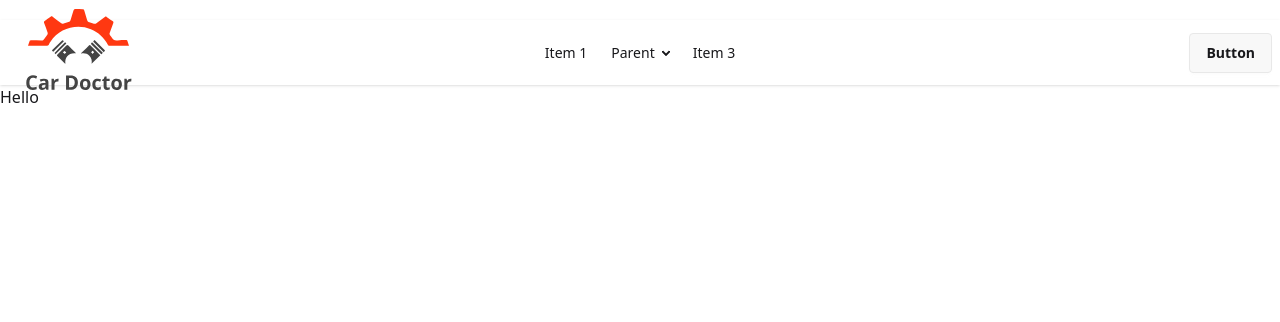
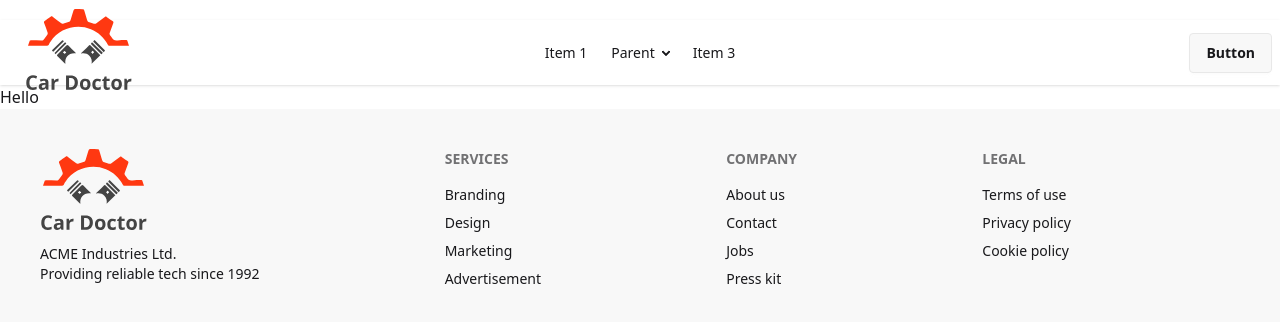
Before and after one commit to SaPa36/car-doctor-client, a React (Vite) app: page / in a window 1280 px wide. Shown: the top 322 px of the page. Built offline with nearby package versions, Linux system fonts and the light colour scheme.

Commit message:
add footer

```diff
--- a/src/layout/Main.jsx
+++ b/src/layout/Main.jsx
@@ -1,12 +1,14 @@
 import React from 'react';
 import { Outlet } from 'react-router-dom';
 import Navbar from '../pages/Shared/Navbar';
+import Footer from '../pages/Shared/Footer';
 
 const Main = () => {
     return (
         <div className='mt-5'>
             <Navbar></Navbar>
             <Outlet></Outlet>
+            <Footer></Footer>
         </div>
     );
 };
--- /dev/null
+++ b/src/pages/Shared/Footer.jsx
@@ -0,0 +1,39 @@
+import React from 'react';
+import logo from '../../assets/logo.svg';
+
+const Footer = () => {
+    return (
+        <footer className="footer sm:footer-horizontal bg-base-200 text-base-content p-10">
+            <aside>
+                <img src={logo} alt="Logo" />
+                <p>
+                    ACME Industries Ltd.
+                    <br />
+                    Providing reliable tech since 1992
+                </p>
+            </aside>
+            <nav>
+                <h6 className="footer-title">Services</h6>
+                <a className="link link-hover">Branding</a>
+                <a className="link link-hover">Design</a>
+                <a className="link link-hover">Marketing</a>
+                <a className="link link-hover">Advertisement</a>
+            </nav>
+            <nav>
+                <h6 className="footer-title">Company</h6>
+                <a className="link link-hover">About us</a>
+                <a className="link link-hover">Contact</a>
+                <a className="link link-hover">Jobs</a>
+                <a className="link link-hover">Press kit</a>
+            </nav>
+            <nav>
+                <h6 className="footer-title">Legal</h6>
+                <a className="link link-hover">Terms of use</a>
+                <a className="link link-hover">Privacy policy</a>
+                <a className="link link-hover">Cookie policy</a>
+            </nav>
+        </footer>
+    );
+};
+
+export default Footer;
```
